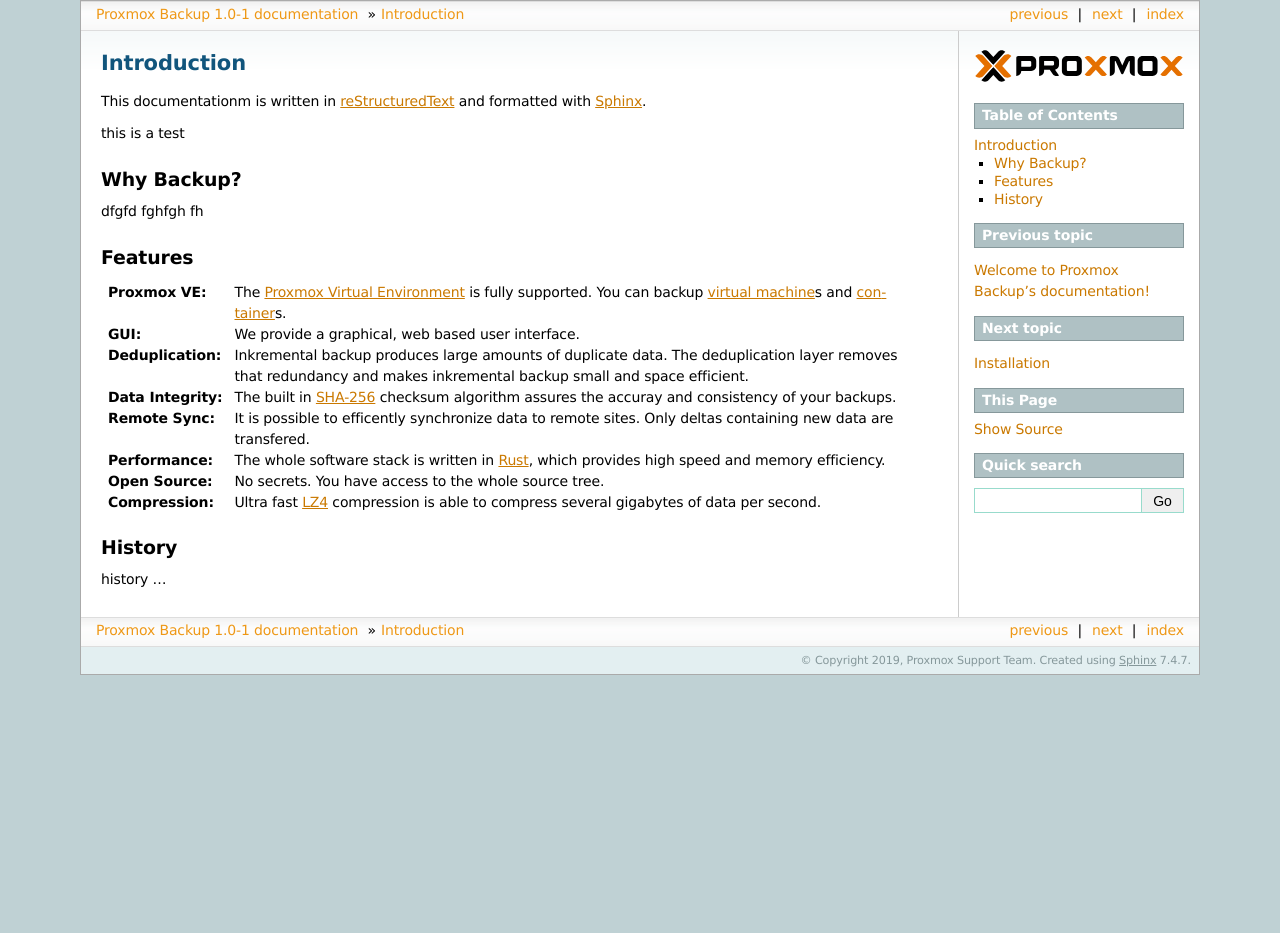
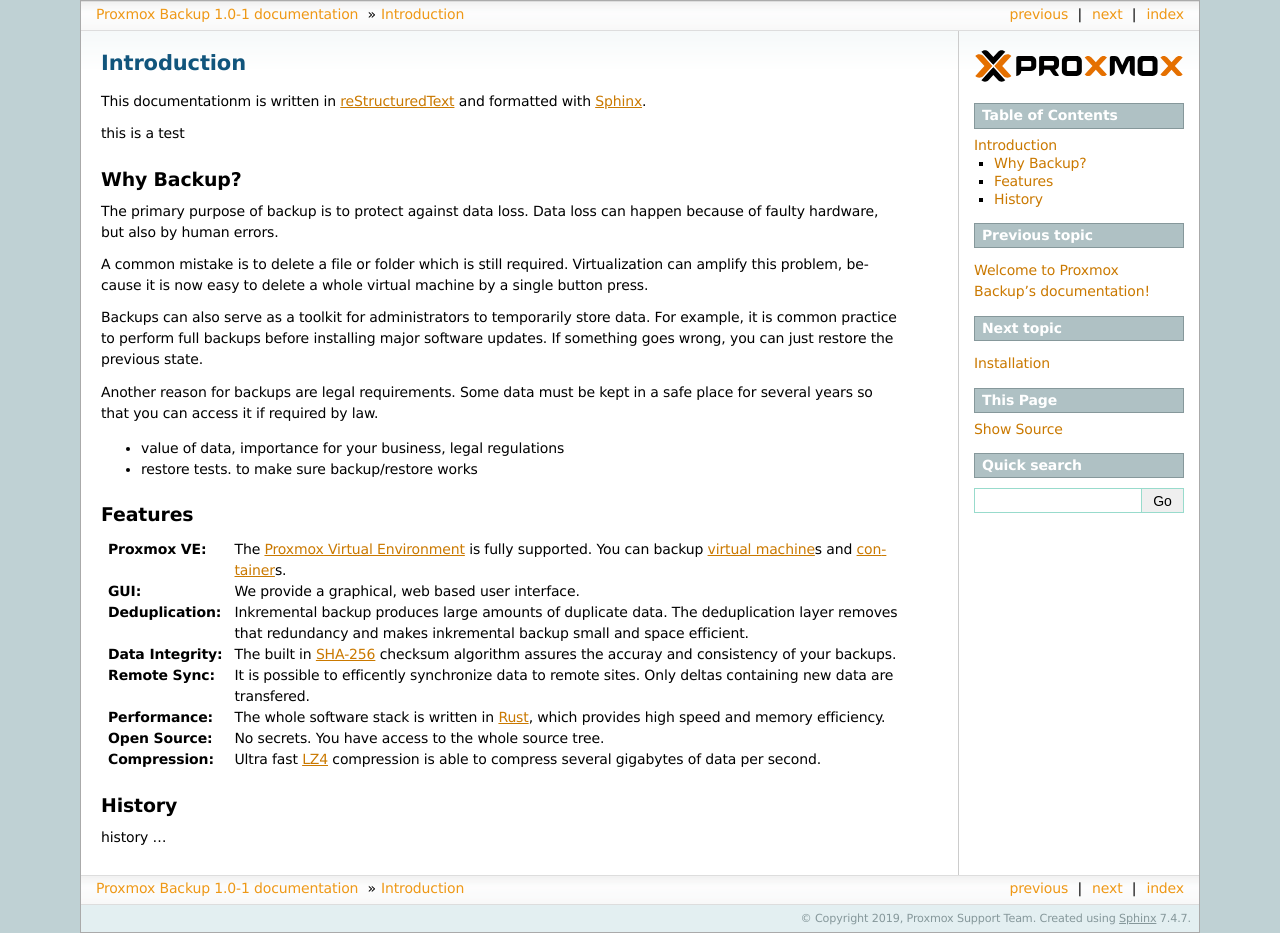
Before and after one commit to proxmox/proxmox-backup, a Sphinx documentation site: the page built from docs/introduction.rst, in a window 1280 px wide. Built offline with Sphinx 7.4.7, drawn with Linux system fonts in a browser that asks for light colours; before the commit the page ends 900 px from its top, so only the background shows below that.

Commit message:
docs: improve section "Why Backup"

```diff
--- a/docs/introduction.rst
+++ b/docs/introduction.rst
@@ -8,7 +8,27 @@
 Why Backup?
 -----------
 
-dfgfd fghfgh fh
+The primary purpose of backup is to protect against data loss. Data
+loss can happen because of faulty hardware, but also by human errors.
+
+A common mistake is to delete a file or folder which is still
+required. Virtualization can amplify this problem, because it is now
+easy to delete a whole virtual machine by a single button press.
+
+Backups can also serve as a toolkit for administrators to temporarily
+store data. For example, it is common practice to perform full backups
+before installing major software updates. If something goes wrong, you
+can just restore the previous state.
+
+Another reason for backups are legal requirements. Some data must be
+kept in a safe place for several years so that you can access it if
+required by law.
+
+
+- value of data, importance for your business, legal regulations
+
+- restore tests. to make sure backup/restore works
+
 
 
 Features
```
